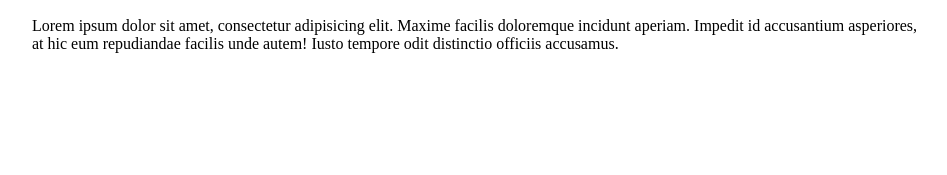
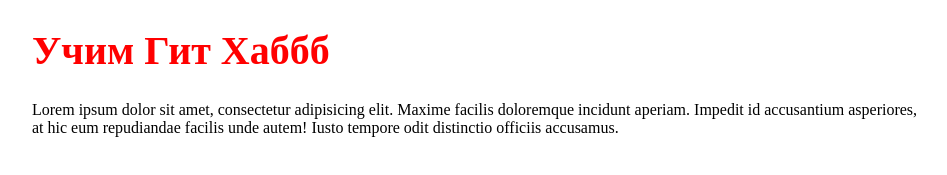
Before and after one commit to jermesEvgen/superWebSite, a plain HTML site: page index.html in a window 1280 px wide. Shown: the part 127-302 px from the top of the page, without its empty margins (158-1105 px from the left). Drawn offline with Linux system fonts and the light colour scheme.

Commit message:
Это первый комментарий

```diff
--- a/index.html
+++ b/index.html
@@ -8,7 +8,7 @@
 <body>
 	<div class="wrapper">
 		<img src="img/github-octocat.png" alt="">
-
+       <h1> Учим Гит Хаббб</h1>
 
         <p>Lorem ipsum dolor sit amet, consectetur adipisicing elit. Maxime facilis doloremque incidunt aperiam. Impedit id accusantium asperiores, at hic eum repudiandae facilis unde autem! Iusto tempore odit distinctio officiis accusamus.</p>
 	</div>
--- a/style.css
+++ b/style.css
@@ -12,3 +12,9 @@ ol {
 	font-weight: bold;
 	color: blue;
 }
+
+
+h1 {
+	font-size: 40px;
+	color: red;
+}
```
